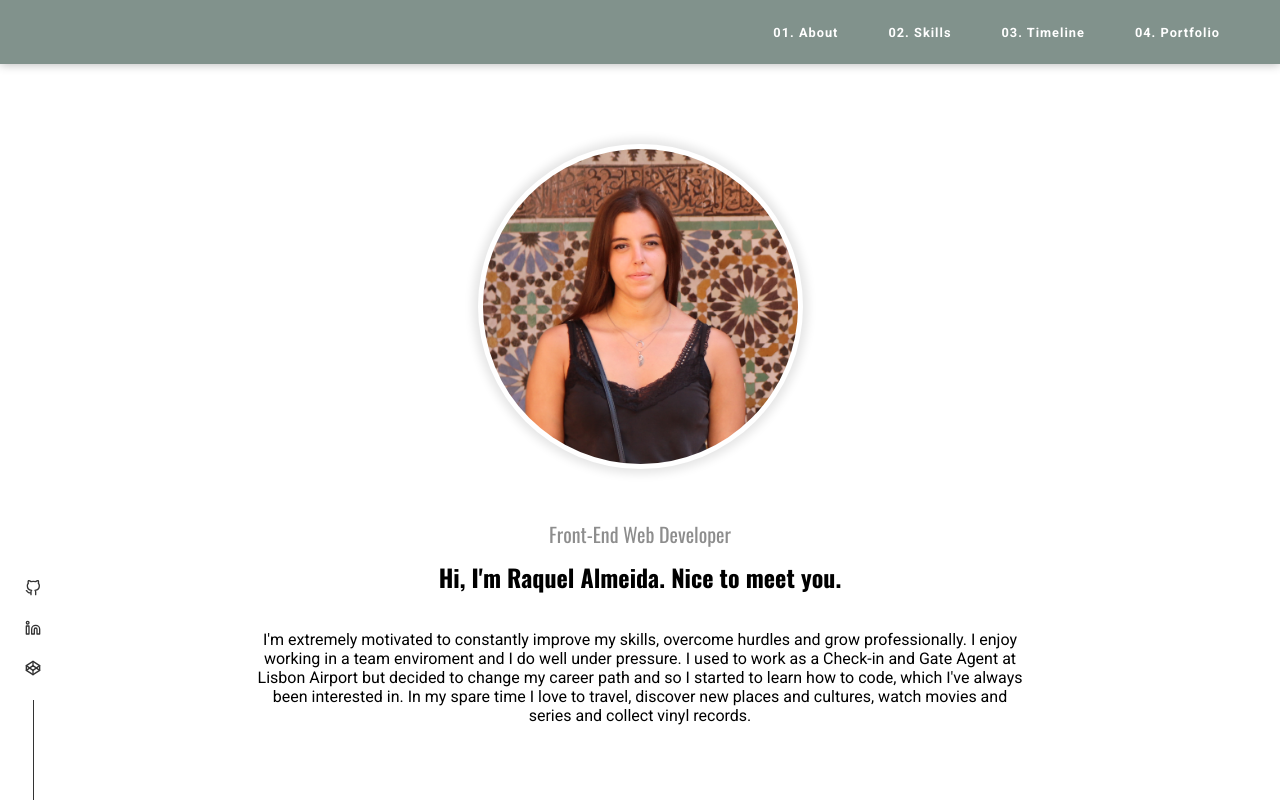
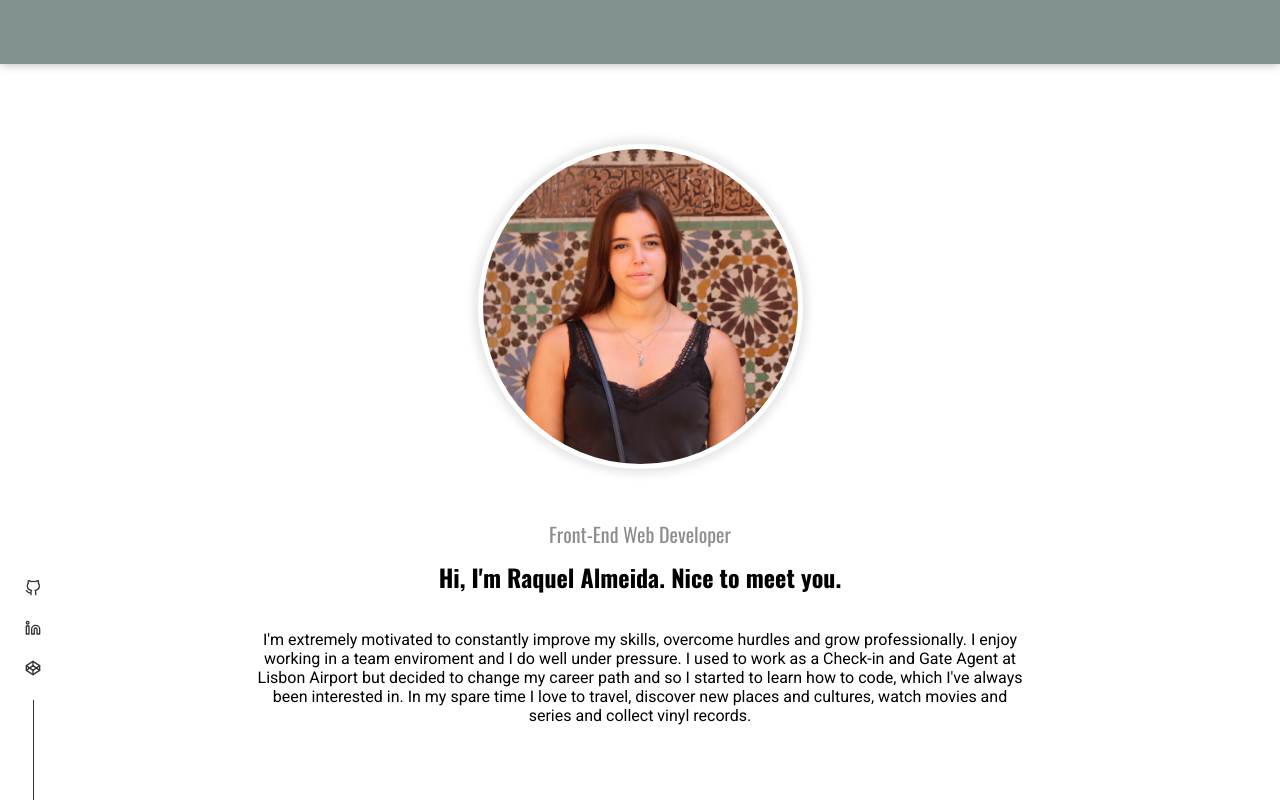
Before and after one commit to Raquel-Almeida/curriculum, a React (Create React App) app: page / in a window 1280 px wide. Shown: the top 802 px of the page. Built offline with nearby package versions, Linux system fonts and the light colour scheme.

Commit message:
Animations Added

```diff
--- a/src/components/Header/Menu/Menu.module.scss
+++ b/src/components/Header/Menu/Menu.module.scss
@@ -15,6 +15,14 @@
     text-decoration: none;
     text-transform: capitalize;
     cursor: pointer;
+    animation: slideDown 0.5s linear;
+    animation-fill-mode: forwards;
+    opacity: 0;
+    @for $i from 1 through 4 {
+      &:nth-child(#{$i}) {
+        animation-delay: $i * 0.1s;
+      }
+    }
 
     &::after {
       content: "";
@@ -40,3 +48,14 @@
     display: none;
   }
 }
+
+@keyframes slideDown {
+  0% {
+    transform: translateY(-100%);
+    opacity: 0;
+  }
+  100% {
+    transform: translateX(0);
+    opacity: 1;
+  }
+}
--- a/src/components/Skills/Skills.module.scss
+++ b/src/components/Skills/Skills.module.scss
@@ -79,6 +79,14 @@
         border-radius: 50%;
         cursor: pointer;
         box-shadow: 0 0 3px rgba(0, 0, 0, 0.3);
+        animation: slideUp 0.5s linear;
+        animation-fill-mode: forwards;
+        opacity: 0;
+        @for $i from 1 through 8 {
+          &:nth-child(#{$i}) {
+            animation-delay: $i * 0.1s;
+          }
+        }
 
         img {
           width: 30px;
@@ -210,3 +218,14 @@
     }
   }
 }
+
+@keyframes slideUp {
+  0% {
+    transform: translateY(50%);
+    opacity: 0;
+  }
+  100% {
+    transform: translateX(0);
+    opacity: 1;
+  }
+}
--- a/src/sass/_variables.module.scss
+++ b/src/sass/_variables.module.scss
@@ -2,6 +2,6 @@
 
 $titleFont: "Oswald", sans-serif;
 
-$primaryColor: #81928c;
+$primaryColor: #819291;
 $secondaryColor: #617091;
 $backgroundColor: #f1edee;
```
